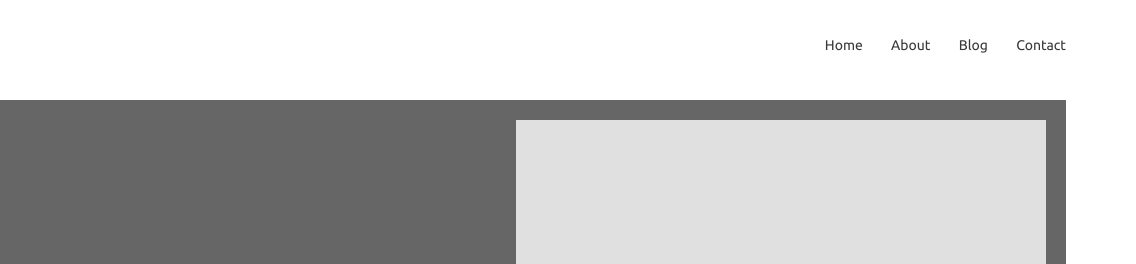
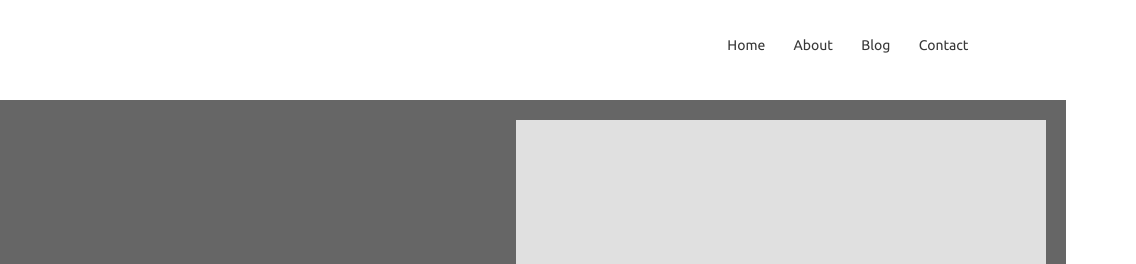
Before and after one commit to sh0uy0/bva, a plain HTML site: page blog.html in a window 1280 px wide. Shown: the top 264 px of the page, 144-1280 px from the left. Drawn offline with Linux system fonts and the light colour scheme; a web font is replaced by a local one.

Commit message:
Update main.css

```diff
--- a/css/main.css
+++ b/css/main.css
@@ -459,20 +459,17 @@ ul.sublist {
 .logo {
     float: left;
 }
-.col-lg-9 {
+.col-lg-10 {
     float: right;
 }
-
 .nav-sama {
     float: right;
     padding-top: 35px;
 }
-
 .nav-sama a {
     padding-top: 10px;
     padding-left: 25px;
 }
-
 a>span.site-name{
     text-transform: uppercase;
     letter-spacing: 1px;
```
